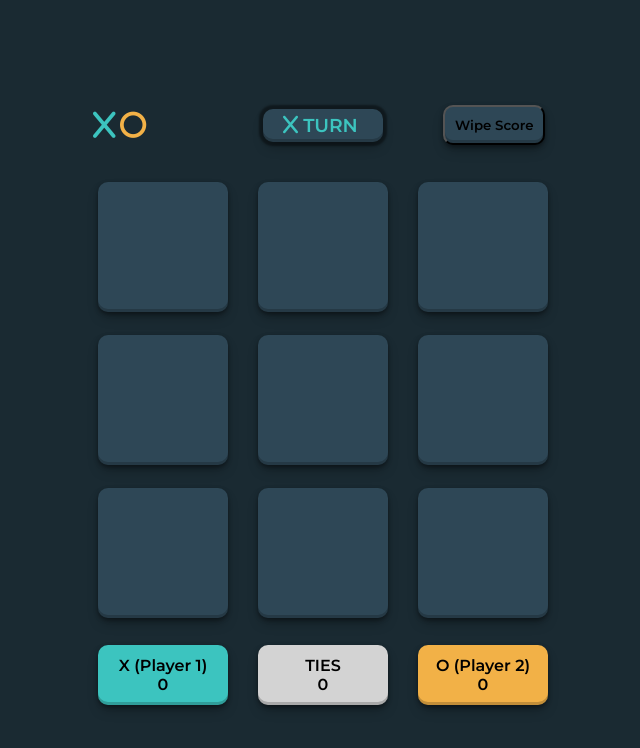
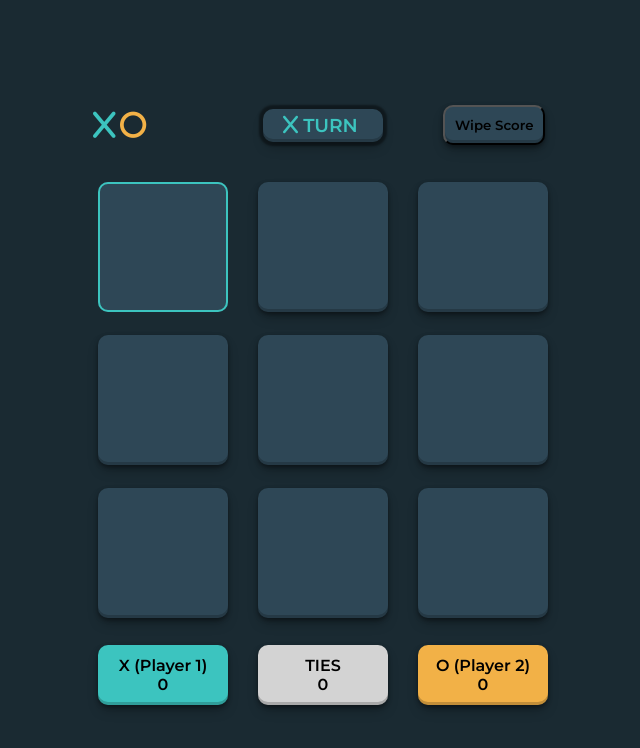
Before and after one commit to sadsultan/ACM-WebDev-Tasks, a plain HTML site: page Tic_Tac_Toe/index.html in a window 1280 px wide. In both pictures the pointer is over the item 480 px from the left and 246 px from the top of the page. Shown: the whole page, without its empty margins (317-957 px from the left). Drawn offline with Linux system fonts and the light colour scheme.

Commit message:
Add hover effect to boxes

```diff
--- a/Tic_Tac_Toe/style.css
+++ b/Tic_Tac_Toe/style.css
@@ -63,6 +63,11 @@ main {
     z-index: 5;
     background-color: #1a2a3278;
     backdrop-filter: blur(10px);
+}
+
+.box:hover {
+    cursor: pointer;
+    box-shadow: inset 0 0 0 2px #3cc4bf;
 }
 
 .restart-after-win {
```
